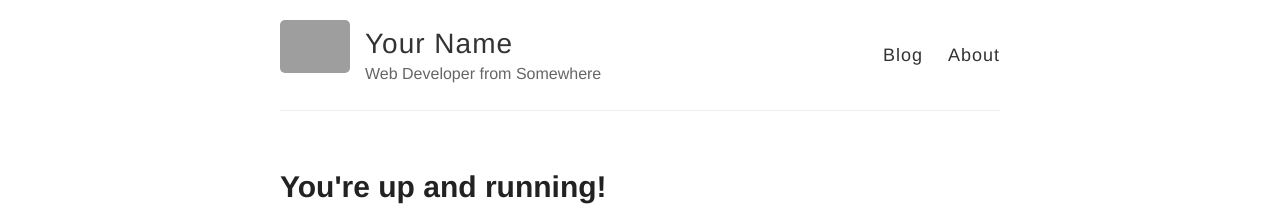
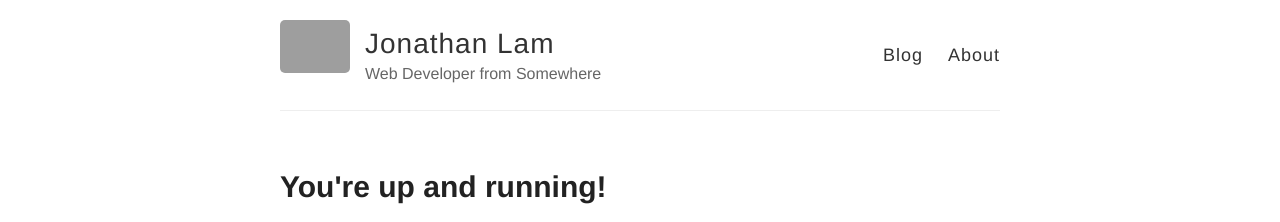
Before and after one commit to jlam55555/nutmegbowl, a Jekyll site: the page built from index_old.html, in a window 1280 px wide. Shown: the top 222 px of the page. Built offline with Jekyll 4.4.1, drawn with Linux system fonts in a browser that asks for light colours; grey boxes are pictures that could not be loaded.

Commit message:
Updated _config.yml

```diff
--- a/_config.yml
+++ b/_config.yml
@@ -3,7 +3,7 @@
 #
 
 # Name of your site (displayed in the header)
-name: Your Name
+name: Jonathan Lam
 
 # Short bio or description (displayed in the header)
 description: Web Developer from Somewhere
```
